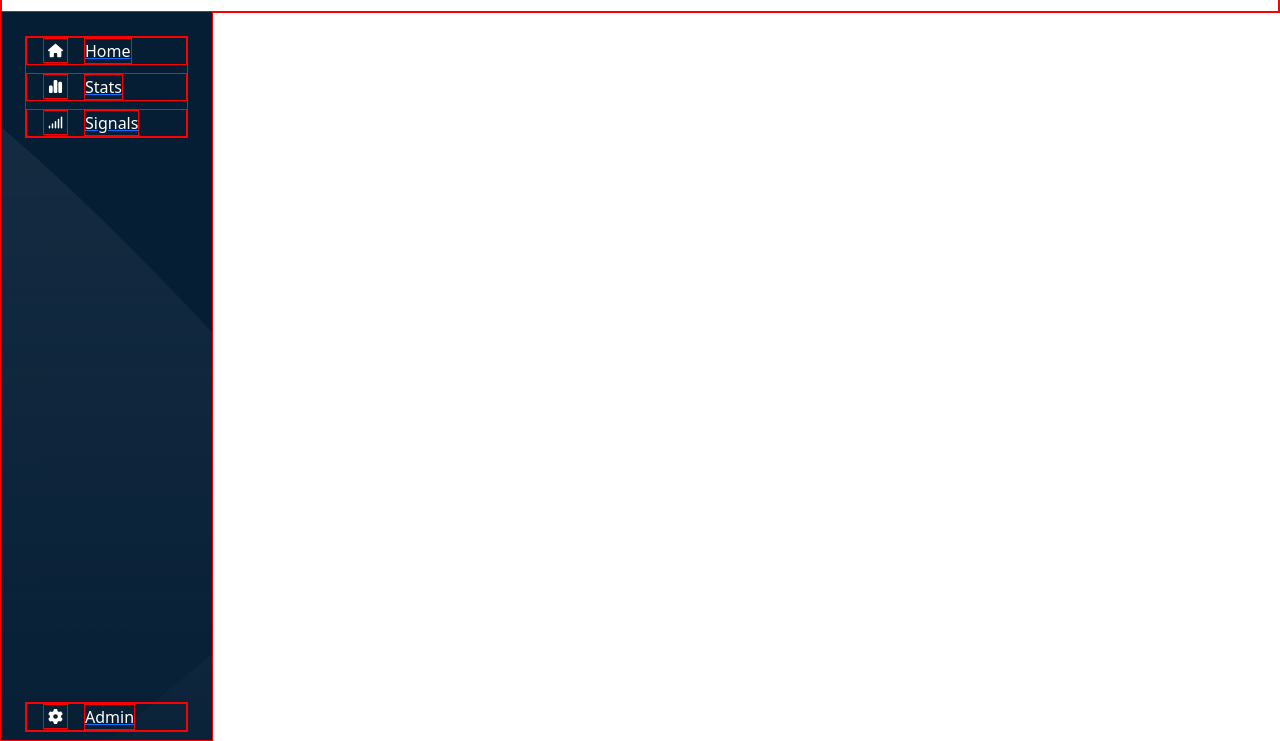
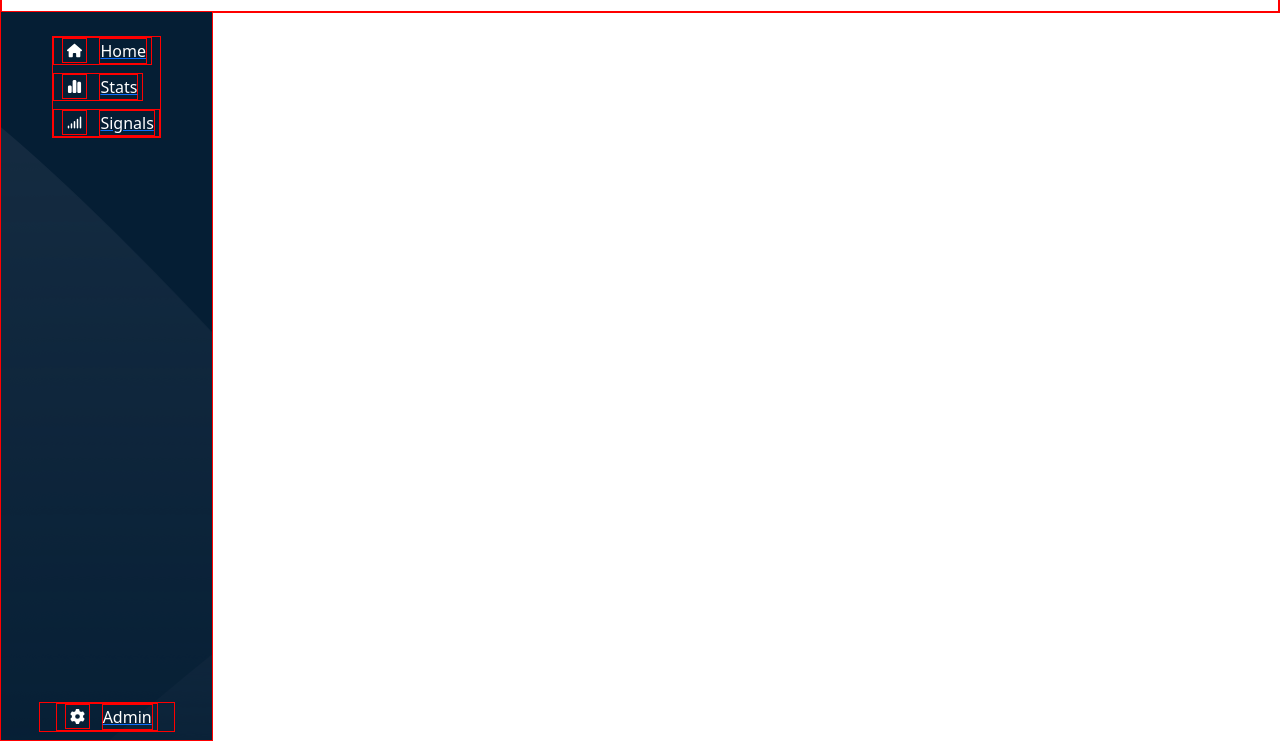
Before and after one commit to BernardoCosmi/html-css-bootstrap-dashboard, a plain HTML site: page index.html in a window 1280 px wide. Shown: the part 59-800 px from the top of the page. Drawn offline with nearby package versions, Linux system fonts and the light colour scheme.

Commit message:
Fixed sidebar

```diff
--- a/index.html
+++ b/index.html
@@ -65,25 +65,25 @@
     <!-- ANCHOR SIDEBAR -->
     <div class="sidebar-container col-1 col-md-1 col-lg-2 p-2  fixed-top  d-flex flex-column justify-content-between">
 
-        <div class="d-flex flex-column gap-2 mt-3 mx-3">
+        <div class="d-flex flex-column align-items-center align-items-lg-start gap-2 mt-3 mx-lg-auto">
             <a class="d-flex justify-content-start" href="#">
-                <svg class="p-1 mx-3" xmlns="http://www.w3.org/2000/svg" height="25" width="25" viewBox="0 0 576 512"><!--!Font Awesome Free 6.5.1 by @fontawesome - https://fontawesome.com License - https://fontawesome.com/license/free Copyright 2023 Fonticons, Inc.--><path fill="#ffffff" d="M575.8 255.5c0 18-15 32.1-32 32.1h-32l.7 160.2c0 2.7-.2 5.4-.5 8.1V472c0 22.1-17.9 40-40 40H456c-1.1 0-2.2 0-3.3-.1c-1.4 .1-2.8 .1-4.2 .1H416 392c-22.1 0-40-17.9-40-40V448 384c0-17.7-14.3-32-32-32H256c-17.7 0-32 14.3-32 32v64 24c0 22.1-17.9 40-40 40H160 128.1c-1.5 0-3-.1-4.5-.2c-1.2 .1-2.4 .2-3.6 .2H104c-22.1 0-40-17.9-40-40V360c0-.9 0-1.9 .1-2.8V287.6H32c-18 0-32-14-32-32.1c0-9 3-17 10-24L266.4 8c7-7 15-8 22-8s15 2 21 7L564.8 231.5c8 7 12 15 11 24z"/></svg>
-                <span class="menu-item d-none d-lg-inline-block">Home</span>
+                <svg class="p-1 mx-2" xmlns="http://www.w3.org/2000/svg" height="25" width="25" viewBox="0 0 576 512"><!--!Font Awesome Free 6.5.1 by @fontawesome - https://fontawesome.com License - https://fontawesome.com/license/free Copyright 2023 Fonticons, Inc.--><path fill="#ffffff" d="M575.8 255.5c0 18-15 32.1-32 32.1h-32l.7 160.2c0 2.7-.2 5.4-.5 8.1V472c0 22.1-17.9 40-40 40H456c-1.1 0-2.2 0-3.3-.1c-1.4 .1-2.8 .1-4.2 .1H416 392c-22.1 0-40-17.9-40-40V448 384c0-17.7-14.3-32-32-32H256c-17.7 0-32 14.3-32 32v64 24c0 22.1-17.9 40-40 40H160 128.1c-1.5 0-3-.1-4.5-.2c-1.2 .1-2.4 .2-3.6 .2H104c-22.1 0-40-17.9-40-40V360c0-.9 0-1.9 .1-2.8V287.6H32c-18 0-32-14-32-32.1c0-9 3-17 10-24L266.4 8c7-7 15-8 22-8s15 2 21 7L564.8 231.5c8 7 12 15 11 24z"/></svg>
+                <span class="menu-item d-none d-lg-inline-block mx-1">Home</span>
             </a>
             <a class="d-md-flex justify-content-start" href="#">
-                <svg class="p-1 mx-3" xmlns="http://www.w3.org/2000/svg" height="25" width="25" viewBox="0 0 448 512"><!--!Font Awesome Free 6.5.1 by @fontawesome - https://fontawesome.com License - https://fontawesome.com/license/free Copyright 2023 Fonticons, Inc.--><path fill="#ffffff" d="M160 80c0-26.5 21.5-48 48-48h32c26.5 0 48 21.5 48 48V432c0 26.5-21.5 48-48 48H208c-26.5 0-48-21.5-48-48V80zM0 272c0-26.5 21.5-48 48-48H80c26.5 0 48 21.5 48 48V432c0 26.5-21.5 48-48 48H48c-26.5 0-48-21.5-48-48V272zM368 96h32c26.5 0 48 21.5 48 48V432c0 26.5-21.5 48-48 48H368c-26.5 0-48-21.5-48-48V144c0-26.5 21.5-48 48-48z"/></svg>
-                <span class="menu-item d-none d-lg-inline-block">Stats</span>
+                <svg class="p-1 mx-2" xmlns="http://www.w3.org/2000/svg" height="25" width="25" viewBox="0 0 448 512"><!--!Font Awesome Free 6.5.1 by @fontawesome - https://fontawesome.com License - https://fontawesome.com/license/free Copyright 2023 Fonticons, Inc.--><path fill="#ffffff" d="M160 80c0-26.5 21.5-48 48-48h32c26.5 0 48 21.5 48 48V432c0 26.5-21.5 48-48 48H208c-26.5 0-48-21.5-48-48V80zM0 272c0-26.5 21.5-48 48-48H80c26.5 0 48 21.5 48 48V432c0 26.5-21.5 48-48 48H48c-26.5 0-48-21.5-48-48V272zM368 96h32c26.5 0 48 21.5 48 48V432c0 26.5-21.5 48-48 48H368c-26.5 0-48-21.5-48-48V144c0-26.5 21.5-48 48-48z"/></svg>
+                <span class="menu-item d-none d-lg-inline-block mx-1">Stats</span>
             </a>
-            <a class="d-flex justify-content-start" href="#">
-                <svg class="p-1 mx-3 " xmlns="http://www.w3.org/2000/svg" height="25" width="25" viewBox="0 0 640 512"><!--!Font Awesome Free 6.5.1 by @fontawesome - https://fontawesome.com License - https://fontawesome.com/license/free Copyright 2023 Fonticons, Inc.--><path fill="#ffffff" d="M576 0c17.7 0 32 14.3 32 32V480c0 17.7-14.3 32-32 32s-32-14.3-32-32V32c0-17.7 14.3-32 32-32zM448 96c17.7 0 32 14.3 32 32V480c0 17.7-14.3 32-32 32s-32-14.3-32-32V128c0-17.7 14.3-32 32-32zM352 224V480c0 17.7-14.3 32-32 32s-32-14.3-32-32V224c0-17.7 14.3-32 32-32s32 14.3 32 32zM192 288c17.7 0 32 14.3 32 32V480c0 17.7-14.3 32-32 32s-32-14.3-32-32V320c0-17.7 14.3-32 32-32zM96 416v64c0 17.7-14.3 32-32 32s-32-14.3-32-32V416c0-17.7 14.3-32 32-32s32 14.3 32 32z"/></svg>
-                <span class="menu-item d-none d-lg-block ">Signals</span>
+            <a class="d-flex justify-content-between" href="#">
+                <svg class="p-1 mx-2 " xmlns="http://www.w3.org/2000/svg" height="25" width="25" viewBox="0 0 640 512"><!--!Font Awesome Free 6.5.1 by @fontawesome - https://fontawesome.com License - https://fontawesome.com/license/free Copyright 2023 Fonticons, Inc.--><path fill="#ffffff" d="M576 0c17.7 0 32 14.3 32 32V480c0 17.7-14.3 32-32 32s-32-14.3-32-32V32c0-17.7 14.3-32 32-32zM448 96c17.7 0 32 14.3 32 32V480c0 17.7-14.3 32-32 32s-32-14.3-32-32V128c0-17.7 14.3-32 32-32zM352 224V480c0 17.7-14.3 32-32 32s-32-14.3-32-32V224c0-17.7 14.3-32 32-32s32 14.3 32 32zM192 288c17.7 0 32 14.3 32 32V480c0 17.7-14.3 32-32 32s-32-14.3-32-32V320c0-17.7 14.3-32 32-32zM96 416v64c0 17.7-14.3 32-32 32s-32-14.3-32-32V416c0-17.7 14.3-32 32-32s32 14.3 32 32z"/></svg>
+                <span class="menu-item d-none d-lg-inline-block mx-1">Signals</span>
             </a>
         </div>
 
-        <div class="d-flex flex-column gap-3 mx-3">
-            <a class="d-flex justify-content-start" href="#">
-                <svg class="p-1 mx-3" xmlns="http://www.w3.org/2000/svg" height="25" width="25" viewBox="0 0 512 512"><!--!Font Awesome Free 6.5.1 by @fontawesome - https://fontawesome.com License - https://fontawesome.com/license/free Copyright 2023 Fonticons, Inc.--><path fill="#ffffff" d="M495.9 166.6c3.2 8.7 .5 18.4-6.4 24.6l-43.3 39.4c1.1 8.3 1.7 16.8 1.7 25.4s-.6 17.1-1.7 25.4l43.3 39.4c6.9 6.2 9.6 15.9 6.4 24.6c-4.4 11.9-9.7 23.3-15.8 34.3l-4.7 8.1c-6.6 11-14 21.4-22.1 31.2c-5.9 7.2-15.7 9.6-24.5 6.8l-55.7-17.7c-13.4 10.3-28.2 18.9-44 25.4l-12.5 57.1c-2 9.1-9 16.3-18.2 17.8c-13.8 2.3-28 3.5-42.5 3.5s-28.7-1.2-42.5-3.5c-9.2-1.5-16.2-8.7-18.2-17.8l-12.5-57.1c-15.8-6.5-30.6-15.1-44-25.4L83.1 425.9c-8.8 2.8-18.6 .3-24.5-6.8c-8.1-9.8-15.5-20.2-22.1-31.2l-4.7-8.1c-6.1-11-11.4-22.4-15.8-34.3c-3.2-8.7-.5-18.4 6.4-24.6l43.3-39.4C64.6 273.1 64 264.6 64 256s.6-17.1 1.7-25.4L22.4 191.2c-6.9-6.2-9.6-15.9-6.4-24.6c4.4-11.9 9.7-23.3 15.8-34.3l4.7-8.1c6.6-11 14-21.4 22.1-31.2c5.9-7.2 15.7-9.6 24.5-6.8l55.7 17.7c13.4-10.3 28.2-18.9 44-25.4l12.5-57.1c2-9.1 9-16.3 18.2-17.8C227.3 1.2 241.5 0 256 0s28.7 1.2 42.5 3.5c9.2 1.5 16.2 8.7 18.2 17.8l12.5 57.1c15.8 6.5 30.6 15.1 44 25.4l55.7-17.7c8.8-2.8 18.6-.3 24.5 6.8c8.1 9.8 15.5 20.2 22.1 31.2l4.7 8.1c6.1 11 11.4 22.4 15.8 34.3zM256 336a80 80 0 1 0 0-160 80 80 0 1 0 0 160z"/></svg>
-                <span class="menu-item d-none d-lg-inline-block">Admin</span>
+        <div class="d-flex flex-column align-items-center align-items-lg-start gap-2 mt-3 mx-lg-auto">
+            <a class="d-flex justify-content-lg-start mx-lg-3" href="#">
+                <svg class="p-1 mx-2" xmlns="http://www.w3.org/2000/svg" height="25" width="25" viewBox="0 0 512 512"><!--!Font Awesome Free 6.5.1 by @fontawesome - https://fontawesome.com License - https://fontawesome.com/license/free Copyright 2023 Fonticons, Inc.--><path fill="#ffffff" d="M495.9 166.6c3.2 8.7 .5 18.4-6.4 24.6l-43.3 39.4c1.1 8.3 1.7 16.8 1.7 25.4s-.6 17.1-1.7 25.4l43.3 39.4c6.9 6.2 9.6 15.9 6.4 24.6c-4.4 11.9-9.7 23.3-15.8 34.3l-4.7 8.1c-6.6 11-14 21.4-22.1 31.2c-5.9 7.2-15.7 9.6-24.5 6.8l-55.7-17.7c-13.4 10.3-28.2 18.9-44 25.4l-12.5 57.1c-2 9.1-9 16.3-18.2 17.8c-13.8 2.3-28 3.5-42.5 3.5s-28.7-1.2-42.5-3.5c-9.2-1.5-16.2-8.7-18.2-17.8l-12.5-57.1c-15.8-6.5-30.6-15.1-44-25.4L83.1 425.9c-8.8 2.8-18.6 .3-24.5-6.8c-8.1-9.8-15.5-20.2-22.1-31.2l-4.7-8.1c-6.1-11-11.4-22.4-15.8-34.3c-3.2-8.7-.5-18.4 6.4-24.6l43.3-39.4C64.6 273.1 64 264.6 64 256s.6-17.1 1.7-25.4L22.4 191.2c-6.9-6.2-9.6-15.9-6.4-24.6c4.4-11.9 9.7-23.3 15.8-34.3l4.7-8.1c6.6-11 14-21.4 22.1-31.2c5.9-7.2 15.7-9.6 24.5-6.8l55.7 17.7c13.4-10.3 28.2-18.9 44-25.4l12.5-57.1c2-9.1 9-16.3 18.2-17.8C227.3 1.2 241.5 0 256 0s28.7 1.2 42.5 3.5c9.2 1.5 16.2 8.7 18.2 17.8l12.5 57.1c15.8 6.5 30.6 15.1 44 25.4l55.7-17.7c8.8-2.8 18.6-.3 24.5 6.8c8.1 9.8 15.5 20.2 22.1 31.2l4.7 8.1c6.1 11 11.4 22.4 15.8 34.3zM256 336a80 80 0 1 0 0-160 80 80 0 1 0 0 160z"/></svg>
+                <span class="menu-item d-none d-lg-block mx-1">Admin</span>
             </a>
         </div>
     </div>
```
